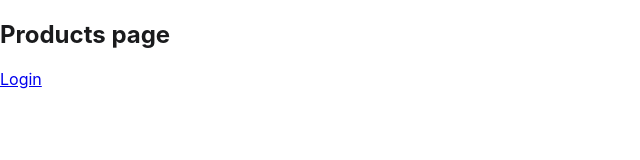
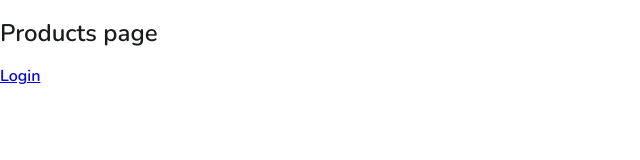
Before and after one commit to cichowsky/tsh, a React (Create React App) app: page / in a window 1280 px wide. Shown: the top 160 px of the page, without its empty margins (0-640 px from the left). Built offline with nearby package versions, Linux system fonts and the light colour scheme.

Commit message:
components: add normalize, add font, theme expansion

```diff
--- a/package.json
+++ b/package.json
@@ -49,6 +49,7 @@
     "react-scripts": "^5.0.1",
     "react-test-renderer": "17.0.2",
     "styled-components": "^5.3.5",
+    "styled-normalize": "^8.0.7",
     "typescript": "4.4.4"
   },
   "devDependencies": {
--- a/public/index.html
+++ b/public/index.html
@@ -1,14 +1,15 @@
 <!DOCTYPE html>
 <html lang="en">
+
 <head>
   <meta charset="utf-8" />
   <link rel="icon" href="%PUBLIC_URL%/favicon.ico" />
+  <link rel="preconnect" href="https://fonts.googleapis.com">
+  <link rel="preconnect" href="https://fonts.gstatic.com" crossorigin>
+  <link href="https://fonts.googleapis.com/css2?family=Nunito:wght@600&display=swap" rel="stylesheet">
   <meta name="viewport" content="width=device-width, initial-scale=1" />
   <meta name="theme-color" content="#000000" />
-    <meta
-      name="description"
-      content="Web site created using create-react-app"
-    />
+  <meta name="description" content="Web site created using create-react-app" />
   <link rel="apple-touch-icon" href="%PUBLIC_URL%/logo192.png" />
   <!--
       manifest.json provides metadata used when your web app is installed on a
@@ -26,6 +27,7 @@
     -->
   <title>React App</title>
 </head>
+
 <body>
   <noscript>You need to enable JavaScript to run this app.</noscript>
   <div id="root"></div>
@@ -40,4 +42,5 @@
       To create a production bundle, use `npm run build` or `yarn build`.
     -->
 </body>
+
 </html>
--- a/src/styles/GlobalStyle.ts
+++ b/src/styles/GlobalStyle.ts
@@ -1,8 +1,13 @@
 import { createGlobalStyle } from 'styled-components';
+import { normalize } from 'styled-normalize';
 
 export const GlobalStyle = createGlobalStyle`
+  ${normalize}
+
   *, *::before, *::after {
     box-sizing: border-box;
+    -webkit-font-smoothing: antialiased;
+    -moz-osx-font-smoothing: grayscale;
   }
 
   html {
@@ -11,17 +16,11 @@
 
   body {
     font-size: 1.6rem;
-    margin: 0;
-    padding: 0;
-
     color: ${({ theme }) => theme.color.text};
   }
 
   body, a, button, input {
-    -webkit-font-smoothing: antialiased;
-    -moz-osx-font-smoothing: grayscale;
-    font-family: -apple-system, BlinkMacSystemFont, 'Segoe UI', 'Roboto', 'Oxygen', 'Ubuntu',
-      'Cantarell', 'Fira Sans', 'Droid Sans', 'Helvetica Neue', sans-serif;
+    font-family: 'Nunito', sans-serif;
   }
 
   button, a {
--- a/src/styles/theme.ts
+++ b/src/styles/theme.ts
@@ -15,6 +15,24 @@
 const theme: DefaultTheme = {
   color: {
     text: colors.gray5,
+    textMuted: colors.gray4,
+    textLight: colors.white,
+    primary: colors.blue1,
+    primaryStrong: colors.blue2,
+    accent: colors.orange,
+  },
+  font: {
+    size: {
+      xs: '1.4rem',
+      s: '1.6rem',
+      m: '1.8rem',
+      l: '2.4rem',
+      xl: '3.0rem',
+    },
+  },
+  borderRadius: {
+    small: '0.4rem',
+    normal: '0.8rem',
   },
 };
 
```
Also changed, not shown: src/styled.d.ts (+18 -0 lines), 1 other file (tests, documents, lock files or other folders). Lines whose indentation alone changed are shown as unchanged.
